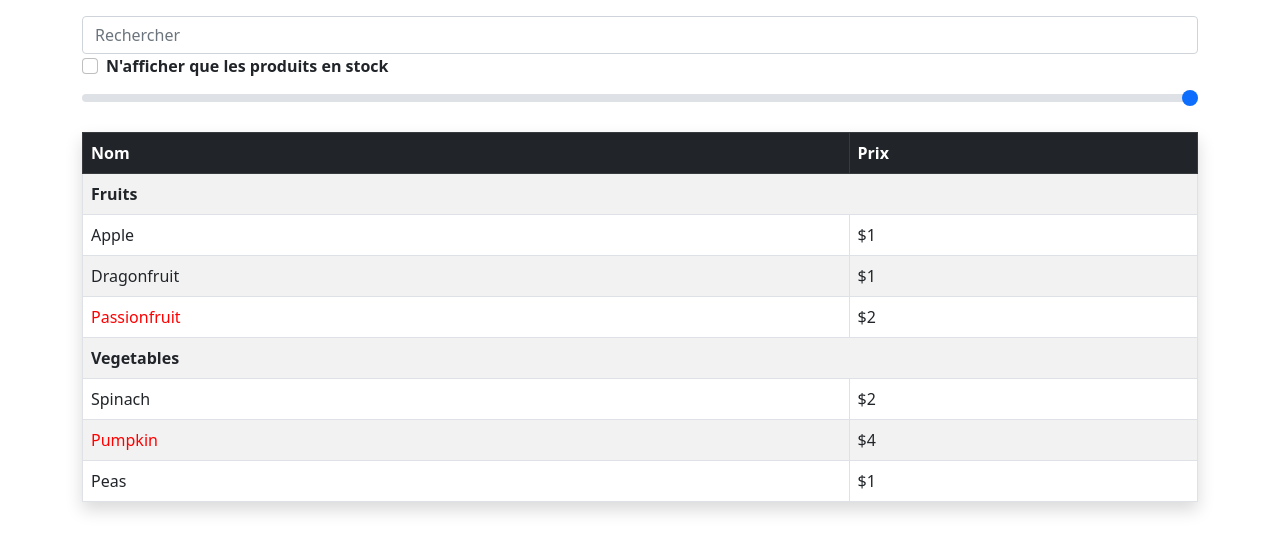
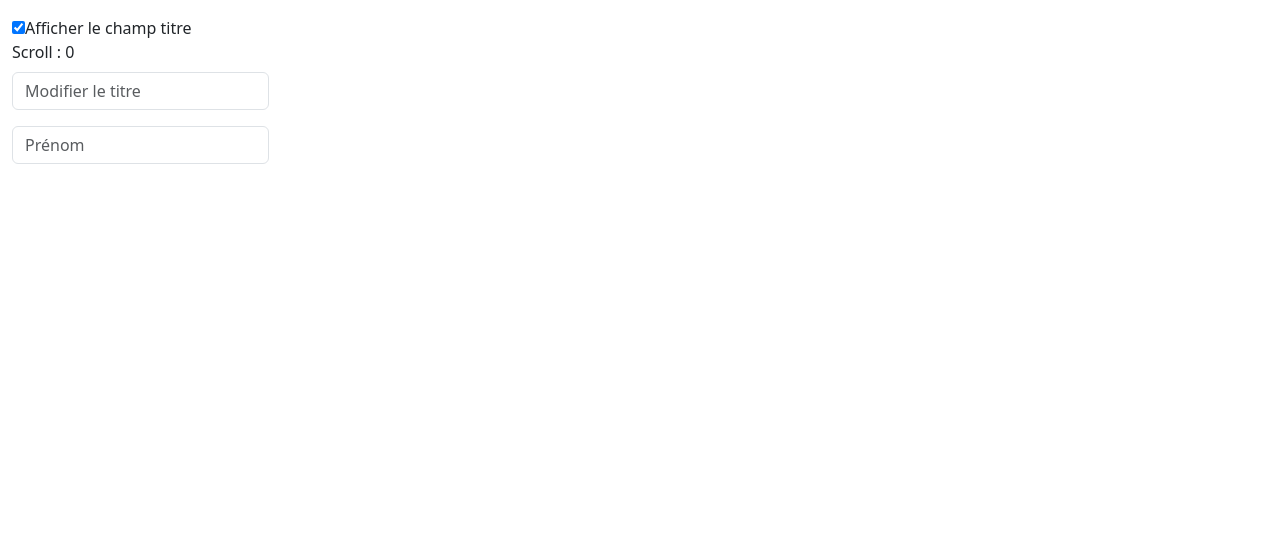
Before and after one commit to baziz7411/ListProd, a React (Vite) app: page / in a window 1280 px wide. Shown: the top 552 px of the page. Built offline with nearby package versions, Linux system fonts and the light colour scheme.

Commit message:
useEffect

```diff
--- a/package.json
+++ b/package.json
@@ -10,6 +10,7 @@
     "preview": "vite preview"
   },
   "dependencies": {
+    "bootstrap": "^5.3.8",
     "react": "^19.1.1",
     "react-dom": "^19.1.1"
   },
--- a/src/App.jsx
+++ b/src/App.jsx
@@ -1,110 +1,31 @@
-import { useState } from 'react'
+import { useEffect, useState } from 'react'
 import reactLogo from './assets/react.svg'
 import viteLogo from '/vite.svg'
+import 'bootstrap/dist/css/bootstrap.min.css';
+import { use } from 'react';
 
-
-const PRODUCTS = [
-    {category: "Fruits", price: "$1", stocked: true, name: "Apple"},
-    {category: "Fruits", price: "$1", stocked: true, name: "Dragonfruit"},
-    {category: "Fruits", price: "$2", stocked: false, name: "Passionfruit"},
-    {category: "Vegetables", price: "$2", stocked: true, name: "Spinach"},
-    {category: "Vegetables", price: "$4", stocked: false, name: "Pumpkin"},
-    {category: "Vegetables", price: "$1", stocked: true, name: "Peas"}
-]
 
 
 function App() {
+  const [showInput, setSowInput] = useState(true);
 
-    const [search, setSearch] =  useState('')
-    const [showStockedOnly, setShowStockedOnly] = useState(false)
+  return <>
+    <div className='container my-3 stack'>
+      <input
+        type='checkbox'
+        checked={showInput}
+        onChange={(e) => setSowInput(e.target.checked)}
+        id="titelSow"
+      />
+      <label htmlFor="titelSow">Afficher le champ titre</label>
 
-    const [maxPrice, setMaxPrice] = useState(10)
-
-    const visibleProdusts = PRODUCTS.filter( product => {
-        if(showStockedOnly && !product.stocked){  // shoStokedOnly == true : la case est cocher , !product.stocked : le produit n'est pas en stock
-            return false
-        }
-       if(search && !product.name.toLowerCase().includes(search.toLowerCase())){
-            return false
-        }
-
-        const priceNum = typeof product.price === 'number' ? product.price : Number(String(product.price).replace(/[^0-9.]/g, '')); // transformer les prix de straing en num
+      {showInput && <EditTitle/>}
+      <div style={{ height: '300vh' }} />
 
 
-        if(priceNum > maxPrice){
-            return false
-        }
-        return true
-    })
 
-  return <div className='container fixed-top'>
-        <SearchBar
-            search = {search}
-            OnSearchChange ={setSearch}
-            showStockedOnly={showStockedOnly}
-            onStockedOnlyChange={setShowStockedOnly}
-            maxPrice ={maxPrice}
-            onChangePrice ={setMaxPrice}
-            />
-        <ProductTable products={visibleProdusts}/>
-  </div>
-}
-
-function SearchBar({search,OnSearchChange, showStockedOnly , onStockedOnlyChange, maxPrice, onChangePrice}){
-    return <div className="mt-3">
-        <div className='mb-3'>
-            <Input
-                placeholder="Rechercher"
-                value={search}
-                onChange={OnSearchChange}
-                />
-
-            <Checkbox
-            checked={showStockedOnly}
-            OnChecked={onStockedOnlyChange}
-            label="N'afficher que les produits en stock" id="stocked"/>
-
-            <InputRange value={maxPrice} onChange={onChangePrice} />
-
-        </div>
     </div>
-}
-
-function InputRange({value, onChange}){
-    return <div className='mt-2'>
-            <input
-                type='range'
-                className='form-range'
-                min={0}
-                max={10}
-                value={value}
-                onChange={(e) => onChange(Number(e.target.value))}/>
-
-        </div>
-}
-
-function Input({placeholder, value, onChange}){
-    return <div>
-        <input
-        type='text'
-        className='form-control'
-        value={value}
-        placeholder={placeholder}
-        onChange={ (e)=> onChange(e.target.value)}
-        />
-    </div>
-}
-function Checkbox({checked, OnChecked, label, id}){
-    return <div className='form-check'>
-        <input
-            id={id}
-            type='checkbox'
-            className='form-check-input'
-            checked={checked}
-            onChange={(e) => OnChecked(e.target.checked)}
-            />
-            <label htmlFor={id} className='form-check-label'><strong>{label}</strong></label>
-    </div>
+    </>
 }
 
 
@@ -112,51 +33,76 @@ function Checkbox({checked, OnChecked, label, id}){
 
 
 
+function EditTitle() {
+  const [titre, setTitre] = useState('');
+  const [firstName, setFirstName] = useState('');
+  const [y, setY] = useState(0);
+
+   useEffect(()=>{
+        const originalTitle = document.title
+        return () => {
+            document.title = originalTitle
+        }
+    },[])
+  useEffect(()=>{
+    document.title = titre
+  },[titre]);
+
+
+  // ecouter le scroll
+
+
+  useEffect(()=>{
+    const handler = (e) => {
+        console.log('scroll')
+        setY(window.scrollY)
+    }
+
+    window.addEventListener('scroll', handler);
+
+    return ()=>{window.removeEventListener('scroll', handler)} // pour que quand on affiche pas le composant le lisner scroll ne fonctionne pas
+  },[])
 
 
 
+  return <>
+    <div className='vstack gap-2'>
+        <div> Scroll : {y}</div>
+      <input
+        className='form-control mb-2'
+        placeholder='Modifier le titre'
+        value={titre}
+        onChange={(e) => setTitre(e.target.value)}
+      />
 
-function ProductTable({products}){
-
-    const rowsProduit = []
-    let lastCategory = null
-
-    for(let product of products){
-        if(product.category !== lastCategory){
-           rowsProduit.push(<ProductCategoryRow key={product.category} name={product.category}/>)
-        }
-        lastCategory = product.category
-        rowsProduit.push(<ProductRow product={product} key={product.name} />)
-    }
-    return     <table className="table table-striped table-hover table-bordered shadow">
-
-      <thead className="table-dark">
-            <tr>
-                <th>Nom</th>
-                <th>Prix</th>
-            </tr>
-        </thead>
-        <tbody>
-            {rowsProduit}
-        </tbody>
-    </table>
-
+      <input
+        className='form-control mb-2'
+        placeholder='Prénom'
+        value={firstName}
+        onChange={(e) => setFirstName(e.target.value)}
+      />
+    </div>
+  </>
 }
 
 
-function ProductRow({product}){
+function Exercice() {
+  const [duration, setDuration] = useState(5);
+  const [secondLeft, setSecondLeft] = useState(duration);
 
-    const style = product.stocked ? undefined : {color : 'red'}
-    return <tr>
-        <td style={style}>{product.name}</td>
-        <td>{product.price}</td>
-    </tr>
-}
+  return (
+    <div className="vstack gap-2">
+      <input
+        type="number"
+        value={duration}
+        onChange={(e) => setDuration(Number(e.target.value))}
+        placeholder="Timer..."
+        className="form-control"
+      />
 
-function ProductCategoryRow({name}){
-    return <tr>
-        <td colSpan={2}><strong>{name}</strong></td>
-    </tr>
+      <p>Décompte : {secondLeft} secondes</p>
+    </div>
+  );
 }
 
 
```
Also changed, not shown: 1 other file (tests, documents, lock files or other folders).
